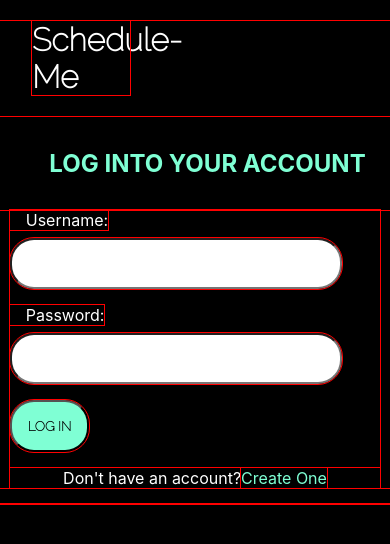
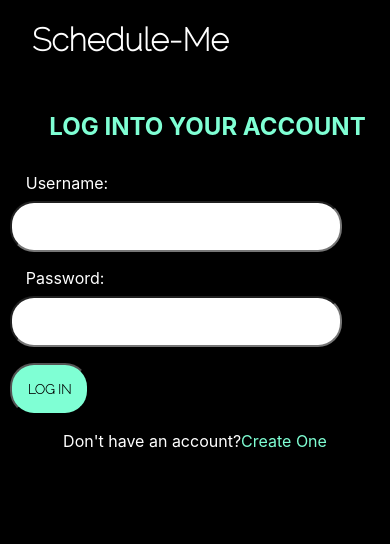
Before and after one commit to AdamRuffner/scheduling-app, a React (Create React App) app in the folder client/: page / in a window 390 px wide. Shown: the top 544 px of the page. Built offline with nearby package versions, Linux system fonts and the light colour scheme.

Commit message:
removed border outline whoops

```diff
--- a/client/src/components/forms.css
+++ b/client/src/components/forms.css
@@ -1,7 +1,3 @@
-* {
-  outline: 1px solid red;
-}
-
 body {
   background-color: black;
   color: white;
@@ -127,6 +123,10 @@ h3 {
     width: 90%;
   }
 
+  h1 {
+    width: 75%;
+  }
+
   h3 {
     display: flex;
     justify-content: center;
```
